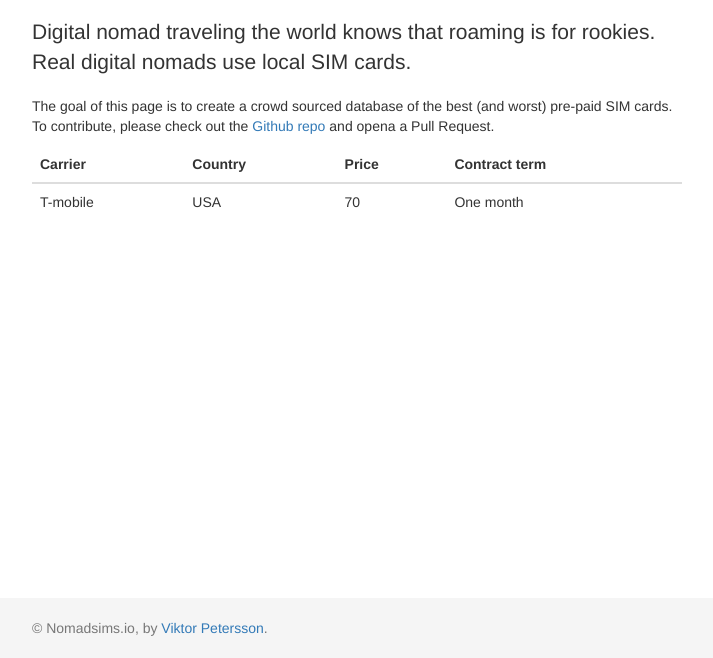
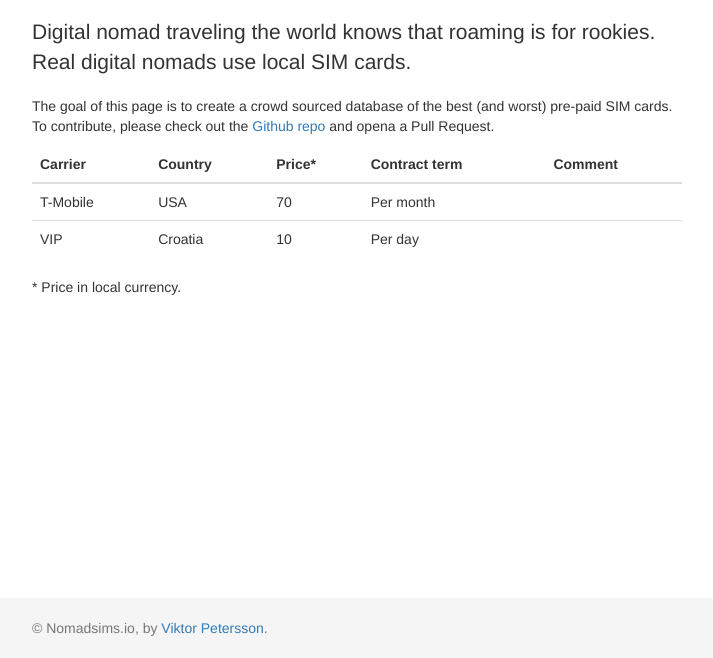
Before and after one commit to vpetersson/nomadsims.io, a plain HTML site: page index.html in a window 1280 px wide. Shown: the part 142-800 px from the top of the page, without its empty margins (283-996 px from the left). Drawn offline with nearby package versions, Linux system fonts and the light colour scheme.

Commit message:
Adds 'Comment' block and new carrier for Croatia.

```diff
--- a/db.json
+++ b/db.json
@@ -1,10 +1,20 @@
 {
   "name": "The SIM card database",
   "plans":
-    [{
-      "carrier": "T-mobile",
+  [
+    {
+      "carrier": "T-Mobile",
       "country": "USA",
       "price": 70,
-      "contract_terms": "One month"
-    }]
+      "contract_terms": "Per month",
+      "comment": ""
+    },
+    {
+      "carrier": "VIP",
+      "country": "Croatia",
+      "price": 10,
+      "contract_terms": "Per day",
+      "comment": ""
+    }
+  ]
 }
--- a/index.html
+++ b/index.html
@@ -38,13 +38,15 @@
         <tr>
           <th>Carrier</th>
           <th>Country</th>
-          <th>Price</th>
+          <th>Price*</th>
           <th>Contract term</th>
+          <th>Comment</th>
         </tr>
       </thead>
       <tbody id="simtable">
       </tbody>
       </table>
+    <p>* Price in local currency.</p>
     </div>
 
     <div class="footer">
@@ -63,6 +65,7 @@ $.ajax({url: 'db.json',
                     '<td>' + a.plans[i].country+'</td>'+
                     '<td>' + a.plans[i].price+'</td>'+
                     '<td>' + a.plans[i].contract_terms+'</td>'+
+                    '<td>' + a.plans[i].comment+'</td>'+
                     '</tr>');
         }},
     error: function() {
```
